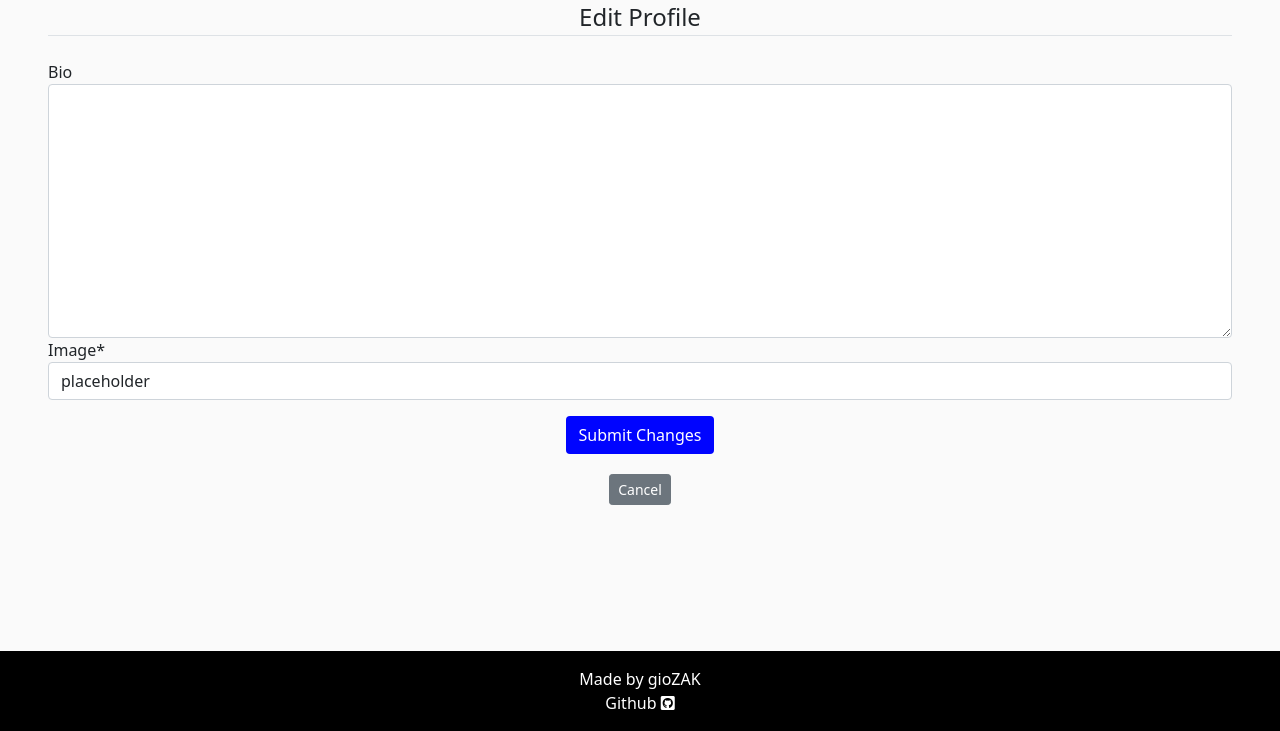
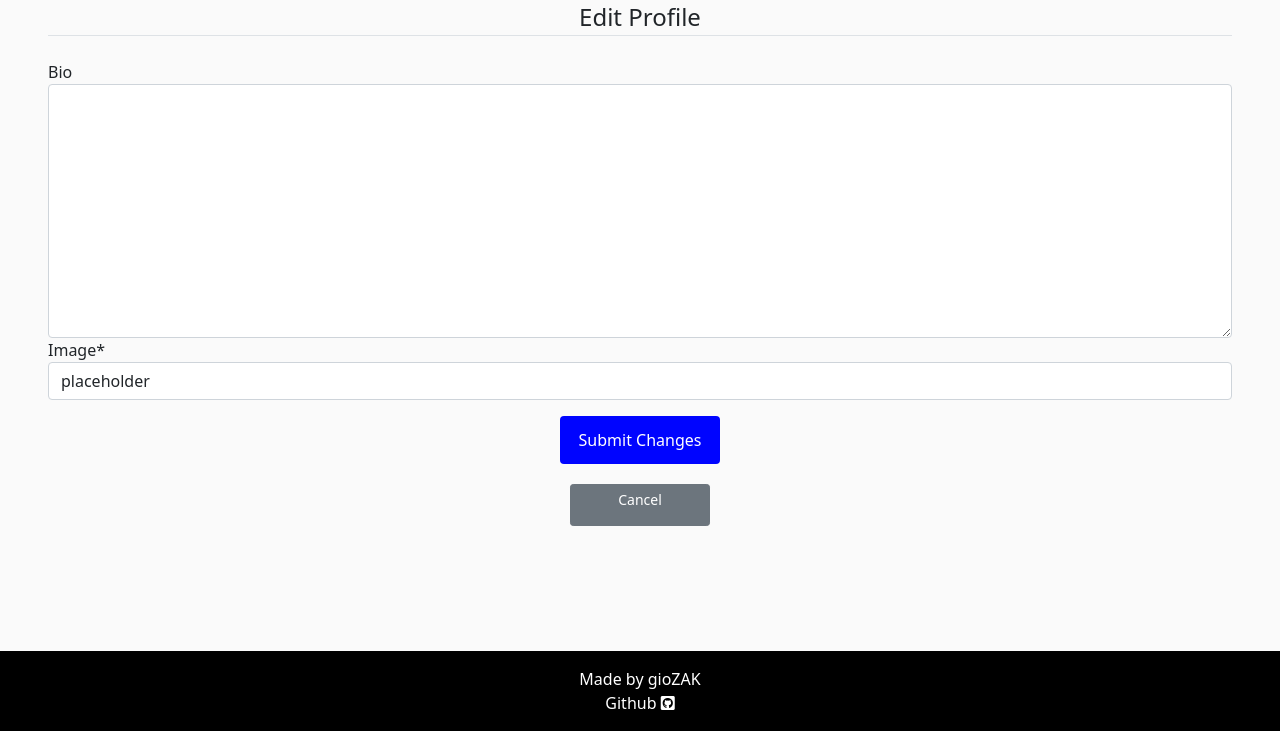
Before and after one commit to gioZAK/django-blog-p4, a Django app: template templates/edit_profile.html in a window 1280 px wide. Shown: the part 69-800 px from the top of the page. Run offline with Django 3.2, Linux system fonts and the light colour scheme; the template is opened without the code that fills it: values that come from a table or form of the project are taken from there, others are empty; some libraries are stand-ins or nearby versions.

Commit message:
Update templates to display user image and new button sizing

```diff
--- a/templates/edit_profile.html
+++ b/templates/edit_profile.html
@@ -12,10 +12,11 @@
             {{ form|crispy }}
         </fieldset>
         <div class="pt-3 form-group text-center">
-            <button type="submit" class="btn btn-all" value="Save">Submit Changes</button>
+            <button type="submit" class="btn btn-all btn-sizer" value="Save">Submit Changes</button>
         </div>
         <div class="pt-3 form-group text-center">
-            <a class="btn btn-secondary btn-sm mt-1 mb-1" href="{% url 'profile' username=username %}">Cancel</a>
+            <a class="btn btn-secondary btn-sm mt-1 mb-1 btn-sizer"
+                href="{% url 'profile' username=username %}">Cancel</a>
         </div>
     </form>
 </div>
```
